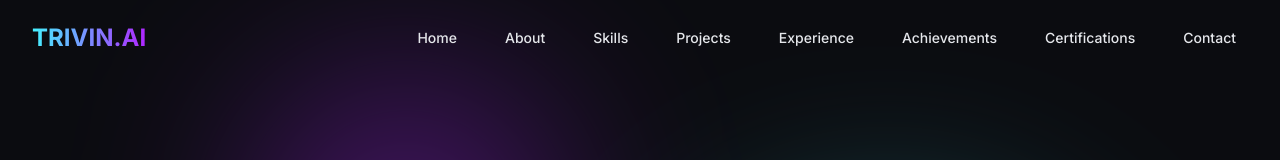
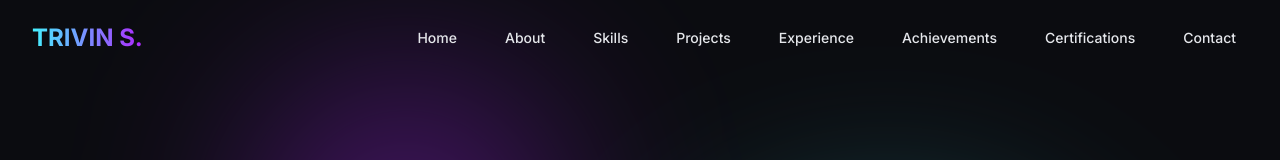
Before and after one commit to TRIVIN3004/trivin-portfolio, a React (Vite) app in the folder client/: page / in a window 1280 px wide. Shown: the top 160 px of the page. Built offline with nearby package versions, Linux system fonts and the light colour scheme.

Commit message:
Update portfolio branding

```diff
--- a/client/src/components/Navbar.jsx
+++ b/client/src/components/Navbar.jsx
@@ -31,7 +31,7 @@ const Navbar = () => {
         <div className="flex justify-between items-center">
           <div className="flex-shrink-0">
             <Link to="home" smooth={true} duration={500} className="cursor-pointer text-2xl font-bold text-transparent bg-clip-text bg-gradient-to-r from-neonBlue to-neonPurple">
-              TRIVIN.AI
+              TRIVIN S.
             </Link>
           </div>
 
```
